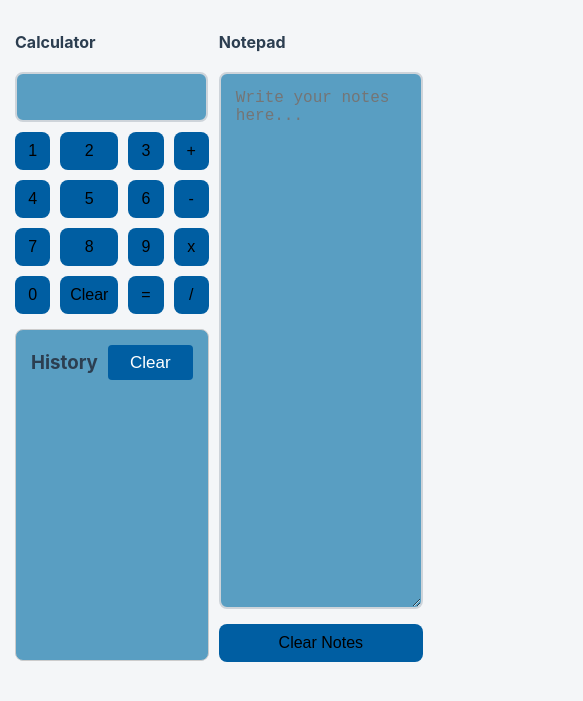
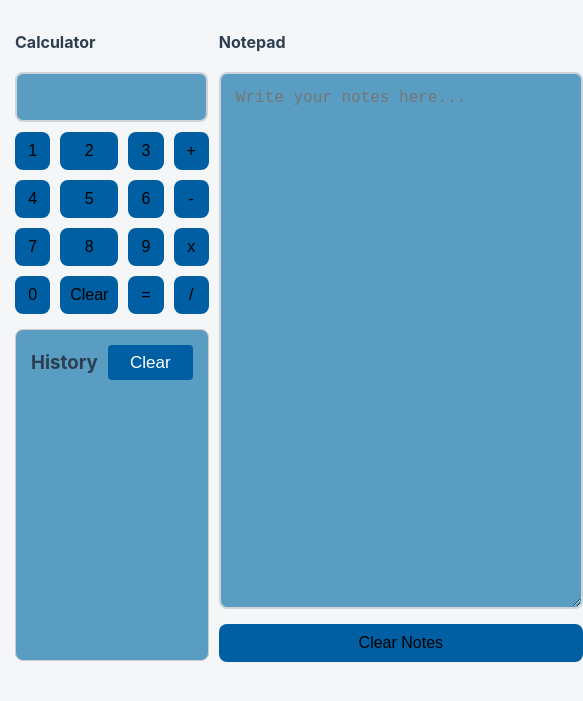
Before and after one commit to Naveenpasladi0/calculator_notepad_app, a website: page public/index.html in a window 390 px wide. Shown: the part 81-782 px from the top of the page, 583 px wide, since content can reach past the window. Drawn offline with Linux system fonts and the light colour scheme.

Commit message:
All new changes - 12/05/2025

```diff
--- a/public/style.css
+++ b/public/style.css
@@ -185,7 +185,7 @@ textarea {
   }
 
   textarea {
-    width: 170px;
+    width: 330px;
     height: 503px;
     font-size: 1rem;
     margin: 20px auto;
```
